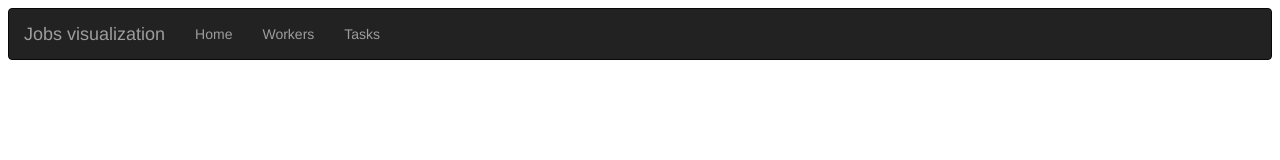
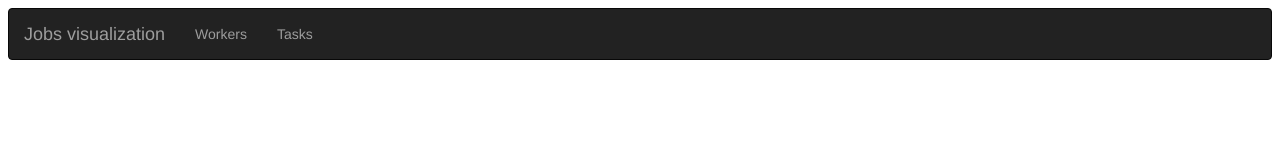
Before and after one commit to RafyAmgadBenjamin/JobsVisualSvelt, a Svelte app: page / in a window 1280 px wide. Shown: the top 160 px of the page. Built offline with nearby package versions, Linux system fonts and the light colour scheme.

Commit message:
Removing Home tab from navigation and make Job visualization not anchor

```diff
--- a/src/Navigation.svelte
+++ b/src/Navigation.svelte
@@ -13,12 +13,9 @@ import {
 	<nav class="navbar navbar-inverse test">
 		<div class="container-fluid">
 			<div class="navbar-header">
-				<a class="navbar-brand" href="#">Jobs visualization</a>
+				<span class="navbar-brand" href="#">Jobs visualization</span>
 			</div>
 			<ul class="nav navbar-nav">
-				<li class="_active">
-					<a href="#">Home</a>
-				</li>
 				<li>
 					<a href="/workers"  use:link >Workers</a>
 				</li>
```
